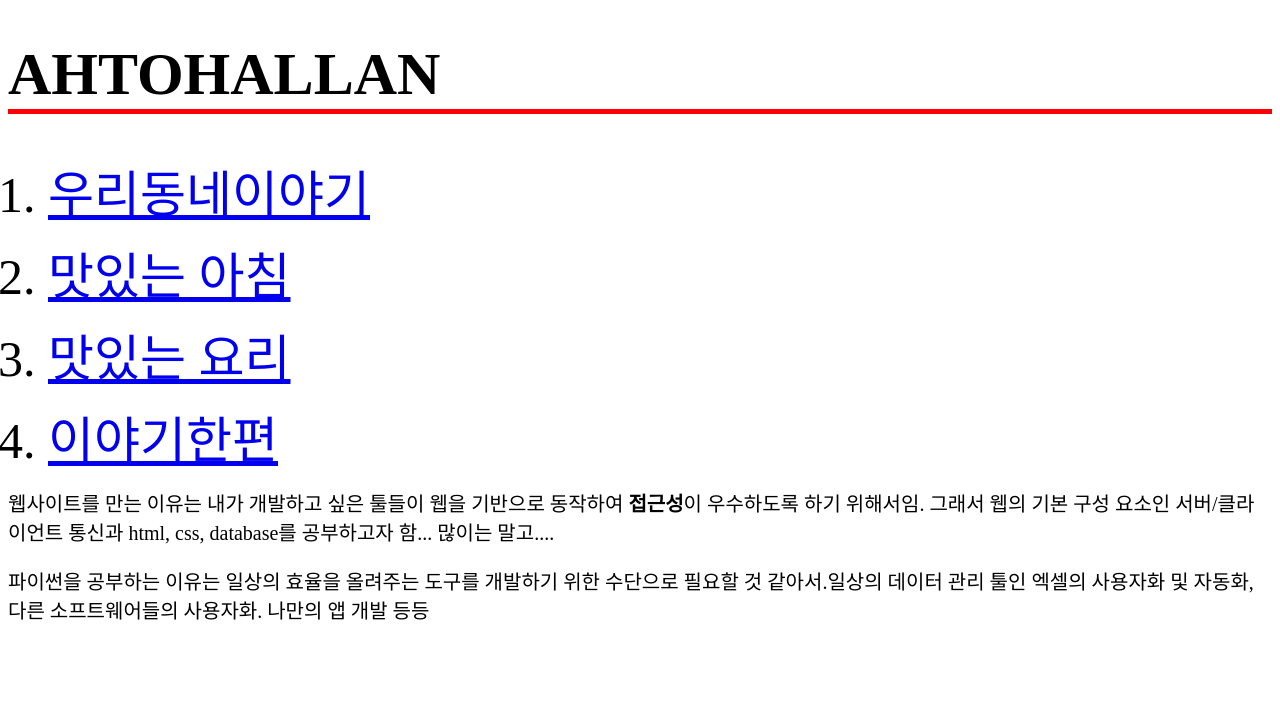
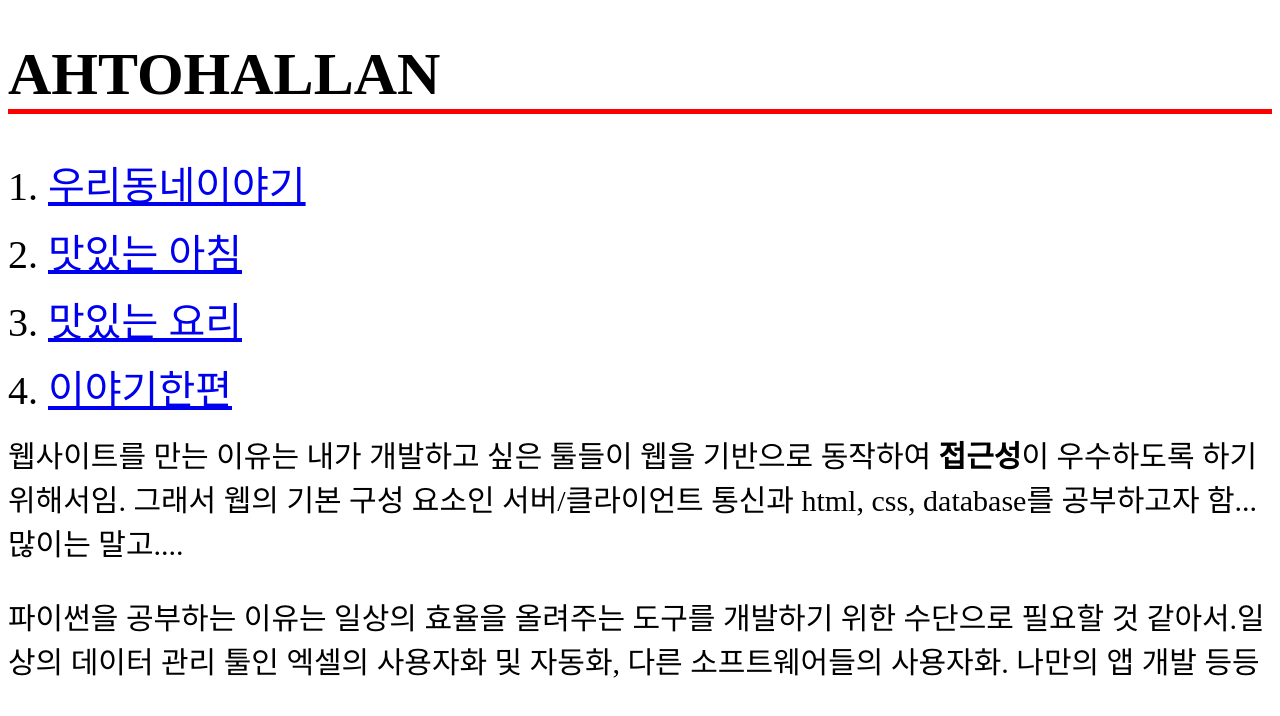
Before and after one commit to goconan/web001, a plain HTML site: page index.html in a window 1280 px wide. Drawn offline with Linux system fonts and the light colour scheme.

Commit message:
Update index.html

```diff
--- a/index.html
+++ b/index.html
@@ -10,12 +10,13 @@
       border-bottom:5px solid red;
     }
     li {
-      font-size:50px;
+      font-size:40px;
       margin-bottom:10px;
+      margin-left:150;
     }
 
     p {
-      font-size:20px;
+      font-size:30px;
       margin-top:10px;
     }
   </style>
```
